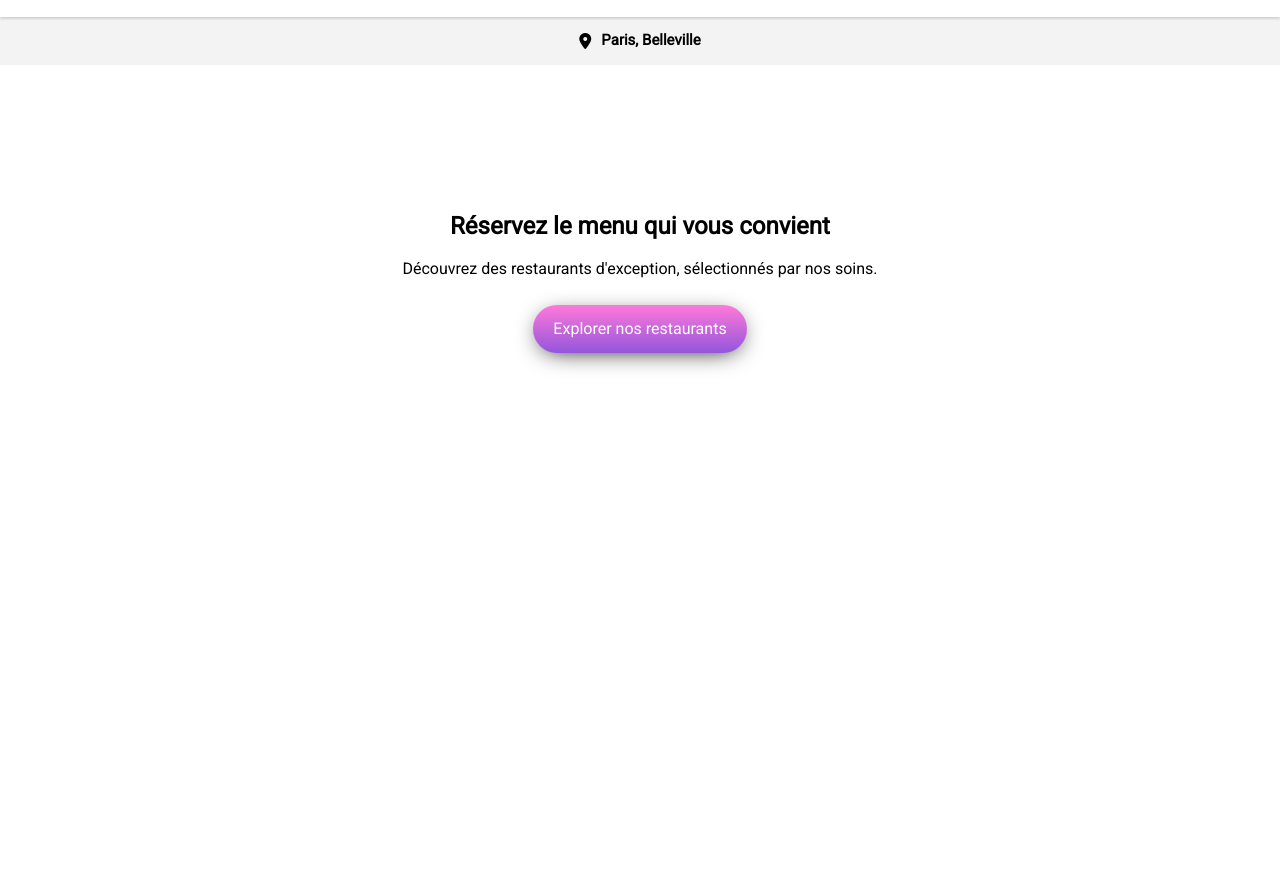
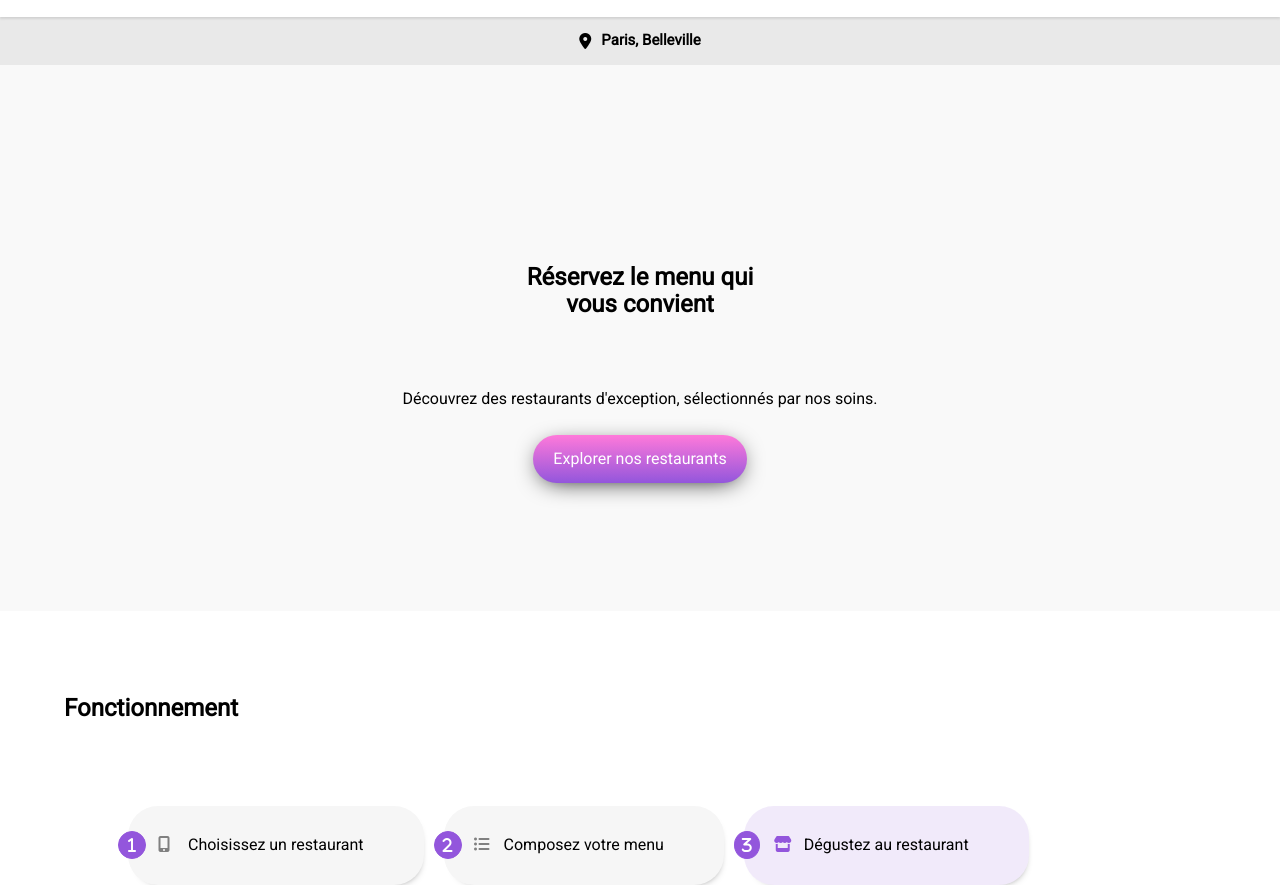
Before and after one commit to AmbreDev/Projet-OhMyFood, a plain HTML site: page index.html in a window 1280 px wide. Shown: the part 41-926 px from the top of the page. Before the commit the page ends 800 px from the top, so only its background shows below. Drawn offline with nearby package versions, Linux system fonts and the light colour scheme; a web font is replaced by a local one.

Commit message:
ajout-fonctionnement

```diff
--- a/index.html
+++ b/index.html
@@ -25,9 +25,34 @@
 
     <section>
     <div class="textes-haut">
-        <h2>Réservez le menu qui vous convient</h2>
+        <h2>Réservez le menu qui <br> vous convient</h2>
         <p>Découvrez des restaurants d'exception, sélectionnés par nos soins.</p>
         <button>Explorer nos restaurants</button>
+    </div>
+    </section>
+
+    <section>
+    <div class="fonctionnement">
+        <h2>Fonctionnement</h2>
+        <ol>
+            <li>
+                <i class="numeros un fa-solid fa-1"></i>
+                <i class="fas fa-mobile-alt"></i>
+                <span>Choisissez un restaurant</span>
+            </li>
+
+            <li>
+                <i class="numeros deux fa-solid fa-2"></i>
+                <i class="fas fa-list-ul"></i>
+                <span>Composez votre menu</span>
+            </li>
+
+            <li class="puce-violette">
+                <i class="numeros trois fa-solid fa-3"></i>
+                <i class=" degustez fas fa-store"></i>
+                <span>Dégustez au restaurant</span>
+            </li>
+        </ol>
     </div>
     </section>
 </main>
--- a/style.css
+++ b/style.css
@@ -34,7 +34,7 @@ header img {
     justify-content: center;
     text-align: center;
     gap: 10px;
-    background-color: #f3f3f3;
+    background-color: rgba(211, 211, 211, 0.495);
     padding: 5px;
 }
 
@@ -47,6 +47,7 @@ h1 {
     font-size: 16px;
     padding: 10%;
     flex-wrap: wrap;
+    background-color: #f3f3f386;
 }
 
 h2 {
@@ -68,6 +69,63 @@ h2 {
 }
 
 .textes-haut button:hover {
-    background-image: linear-gradient(#e67dc3, #BF9CE8); /*couleurs plus claires choisies sur la roue chromatique. On peut aussi mettre opacity*/
+    background-image: linear-gradient(#e67dc3, #BF9CE8); /*couleurs plus claires choisies sur la roue chromatique. On peut aussi mettre opacity à 0.9 par exemple*/
     box-shadow: 0px 5px 50px -8px #000000;;
 }
+
+/* FONCTIONNEMENT*/
+
+.fonctionnement {
+
+    align-items: center;
+}
+
+h2 {
+    padding: 5%;
+
+}
+
+ol {
+    display: flex;
+    flex-wrap: wrap;
+    padding-left: 0px;
+    list-style: none;
+    text-align: center;
+     margin: 0px 10%; /* Afin que les trois instructions soient décalées de la gauche, et soient alignées sans être centrées car la première instruction est plus longue =décalage*/
+    gap: 20px;
+}
+
+li {
+    padding: 30px 60px;
+    background-color: #F6F6F6;
+    border-radius: 30px;
+    gap: 40%;
+    box-shadow: 3px 5px 10px -10px #000000;
+    position: relative;
+}
+
+.puce-violette {
+    background-color: #bf9ce837;
+}
+
+.degustez { color: #9356DC;}
+
+.numeros {
+    position:absolute;
+    margin-left: -70px;
+    margin-top: -5px;
+    border: 1px solid #9356DC;
+    background-color: #9356DC;
+    color: white;
+    border-radius: 50%;
+}
+
+.un { padding: 5px 9px;}
+.deux { padding: 5px 8px;}
+.trois { padding: 5px;}
+
+li i {
+    position: absolute;
+    margin-left: -30px;
+    color: grey;
+}
```
